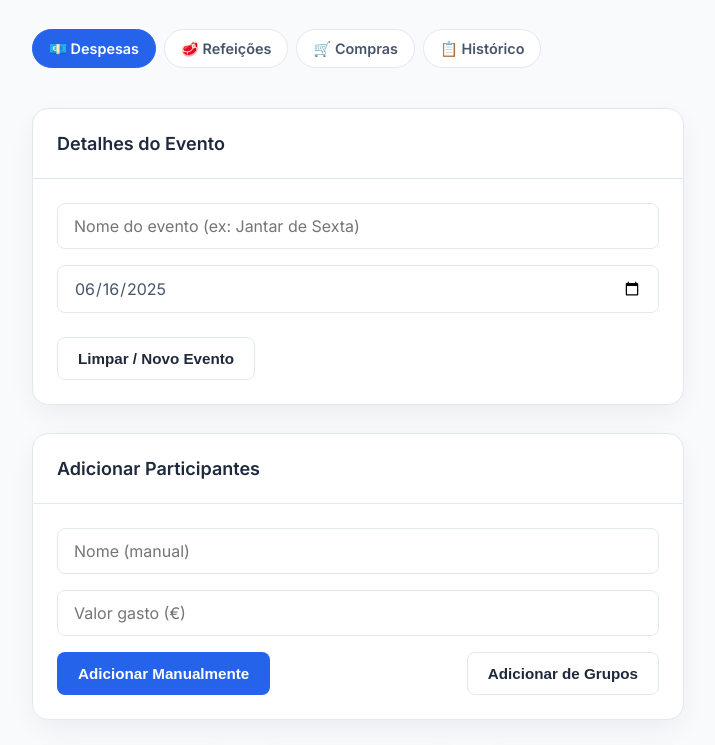
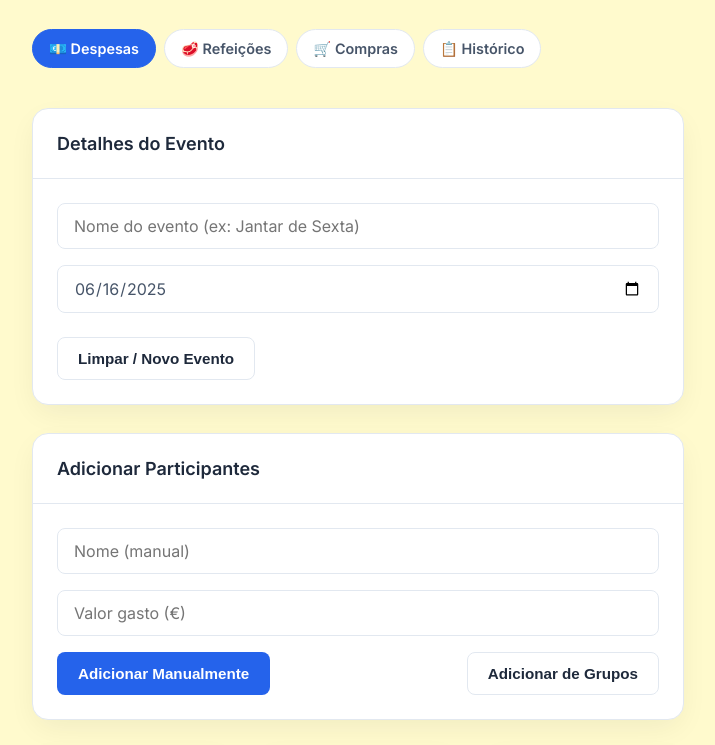
Before and after one commit to Lukas2p0/meu-site-despesas, a plain HTML site: page index.html in a window 1280 px wide. Shown: the part 102-847 px from the top of the page, without its empty margins (282-997 px from the left). Drawn offline with nearby package versions, Linux system fonts and the light colour scheme.

Commit message:
Update style.css

```diff
--- a/style.css
+++ b/style.css
@@ -1,7 +1,11 @@
+/* --- REGRA DE TESTE PARA DIFERENCIAR O AMBIENTE --- */
 body {
-  /* Adicionamos uma cor de fundo óbvia para sabermos que esta é a versão de testes */
-  background-color: #FFFACD; /* Um amarelo-limão pálido */
+  /* A diretiva !important garante que esta cor tem prioridade sobre as outras. */
+  background-color: #FFFACD !important; /* Amarelo-limão pálido */
 }
+/* --- FIM DA REGRA DE TESTE --- */
+
+
 /* --- 1. DEFINIÇÕES GLOBAIS E VARIÁVEIS --- */
 :root {
   --blue-600: #2563eb;
```
